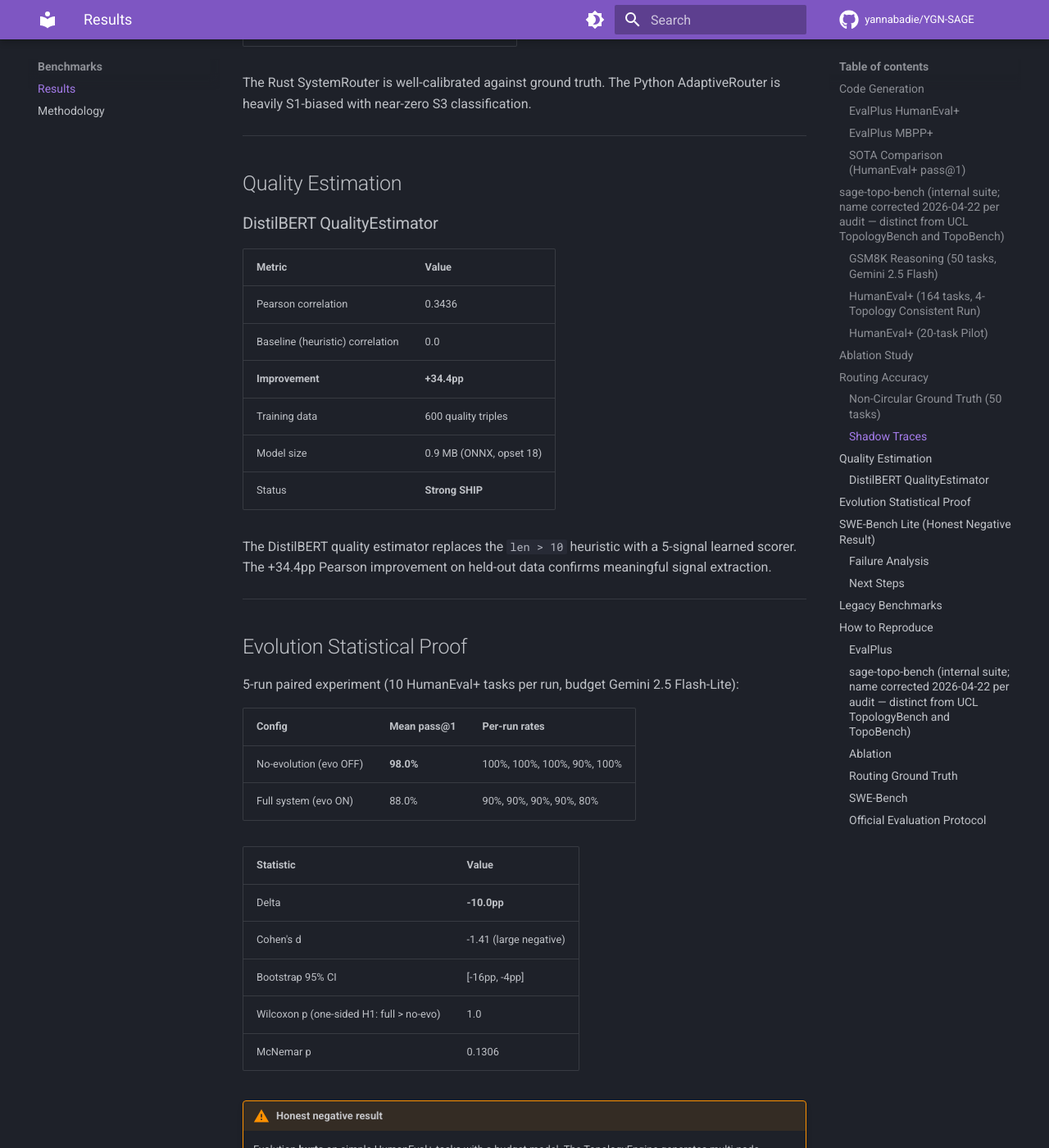
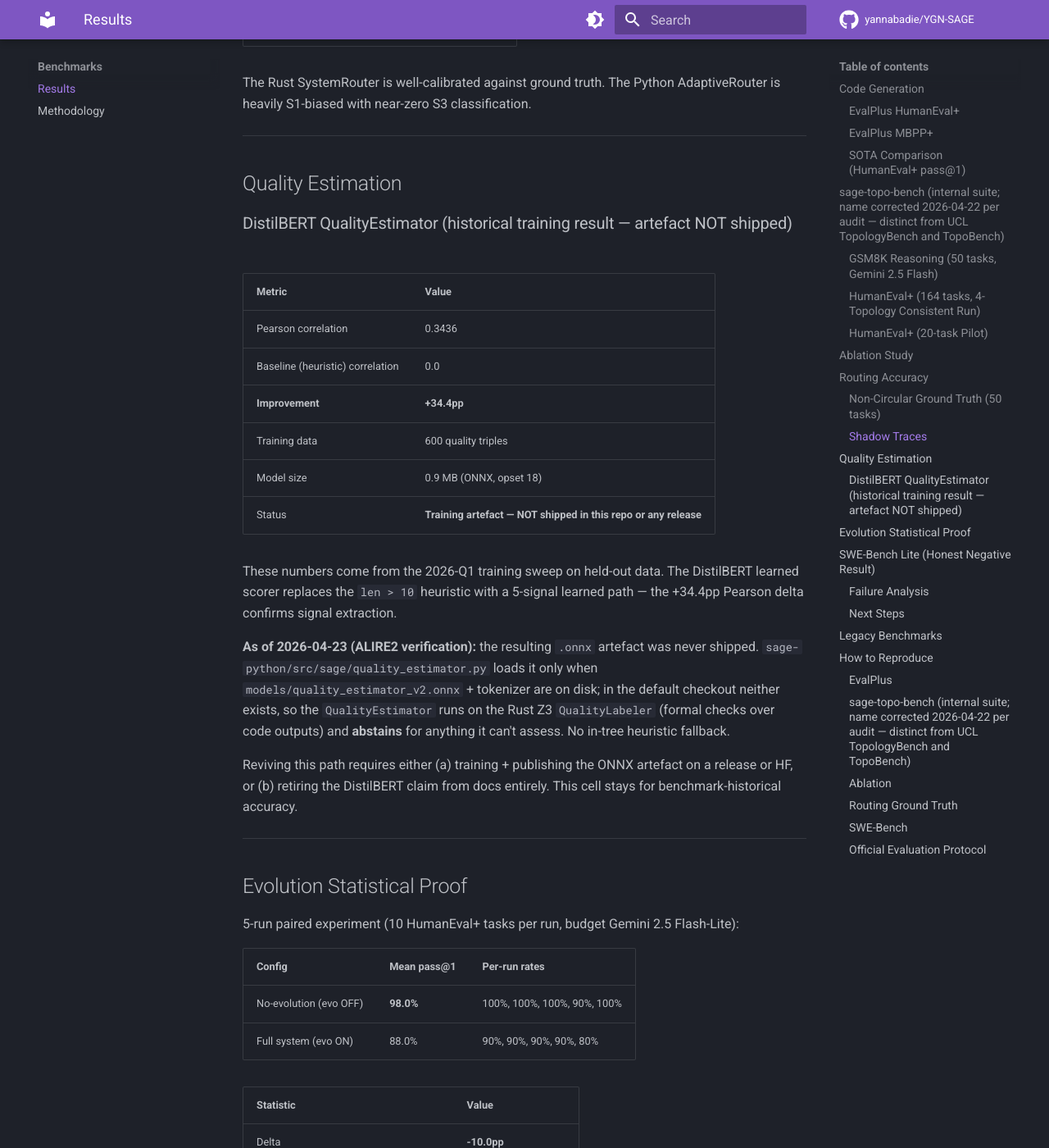
Before and after one commit to yannabadie/YGN-SAGE, an MkDocs documentation site: the page built from docs/benchmarks/results.md, in a window 1280 px wide and 1400 px high, scrolled down 5311 px. Shown: the whole window at 82% size. Built offline with MkDocs 1.6.1 and Material for MkDocs 9.7.7, drawn with Linux system fonts in a browser that asks for light colours; comment, search, counter and statistics services are not loaded.

Commit message:
docs: caveat "DistilBERT ONNX QualityEstimator" as not-shipped (A0d)
ALIRE2 §3 flagged a claims/code mismatch: quality_estimator.py's own
comment says "ONNX model not shipped; QualityLabeler (SMT) is the
active backend", but 5 docs still describe the DistilBERT ONNX scorer
as an active / integrated / default feature.

Updated 6 sites to match the honest code state (active = Rust Z3
QualityLabeler + abstention; DistilBERT ONNX path wired but .onnx
artefact not in repo or any release):

- README.md:80  — Stage 5 QualityEstimator description
- docs/architecture/pillars.md  — Quality Estimation section rewritten
  (also documents "no in-tree heuristic fallback" — ALIRE2's
  "heuristic extraction" claim against quality_estimator.py was
  refuted by the verifier agents; flagging that divergence here)
- docs/benchmarks/results.md  — DistilBERT table row labelled as
  training-phase artefact, NOT shipped
- docs/benchmarks/methodology.md  — SHIP protocol past tense + caveat
- YGN-SAGE/Papers/CascadeRouting.md  — Obsidian status "integre" →
  "wire en place, modele non-shippe"
- YGN-SAGE/Architecture/Pipeline.md  — per-node QualityEstimator line

No code change. README.md:168 already had the honest "planned, not
shipped" disclaimer; this commit brings the rest of the docs into
alignment so a fresh reader doesn't hit the same mismatch ALIRE2
flagged.

```diff
--- a/docs/benchmarks/results.md
+++ b/docs/benchmarks/results.md
@@ -152,7 +152,7 @@ The Rust SystemRouter is well-calibrated against ground truth. The Python Adapti
 
 ## Quality Estimation
 
-### DistilBERT QualityEstimator
+### DistilBERT QualityEstimator (historical training result — artefact NOT shipped)
 
 | Metric | Value |
 |--------|-------|
@@ -161,9 +161,25 @@ The Rust SystemRouter is well-calibrated against ground truth. The Python Adapti
 | **Improvement** | **+34.4pp** |
 | Training data | 600 quality triples |
 | Model size | 0.9 MB (ONNX, opset 18) |
-| Status | **Strong SHIP** |
+| Status | **Training artefact — NOT shipped in this repo or any release** |
 
-The DistilBERT quality estimator replaces the `len > 10` heuristic with a 5-signal learned scorer. The +34.4pp Pearson improvement on held-out data confirms meaningful signal extraction.
+These numbers come from the 2026-Q1 training sweep on held-out data.
+The DistilBERT learned scorer replaces the `len > 10` heuristic with a
+5-signal learned path — the +34.4pp Pearson delta confirms signal
+extraction.
+
+**As of 2026-04-23 (ALIRE2 verification):** the resulting `.onnx`
+artefact was never shipped. `sage-python/src/sage/quality_estimator.py`
+loads it only when `models/quality_estimator_v2.onnx` + tokenizer are
+on disk; in the default checkout neither exists, so the
+`QualityEstimator` runs on the Rust Z3 `QualityLabeler` (formal
+checks over code outputs) and **abstains** for anything it can't
+assess. No in-tree heuristic fallback.
+
+Reviving this path requires either (a) training + publishing the
+ONNX artefact on a release or HF, or (b) retiring the DistilBERT
+claim from docs entirely. This cell stays for benchmark-historical
+accuracy.
 
 ---
 
```
Also changed, not shown: README.md (+1 -1 lines), YGN-SAGE/Architecture/Pipeline.md (+1 -1 lines), YGN-SAGE/Papers/CascadeRouting.md (+1 -1 lines), docs/architecture/pillars.md (+3 -1 lines), docs/benchmarks/methodology.md (+1 -1 lines).
